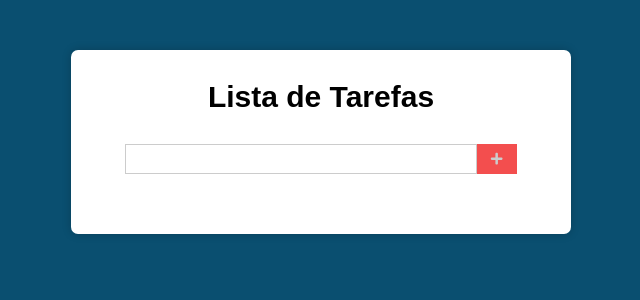
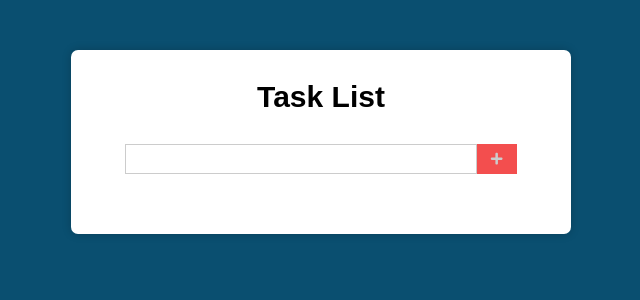
Before and after one commit to PADRAOGABRIEL/Lista-de-Tarefas, a React (Create React App) app: page / in a window 1280 px wide. Shown: the top 300 px of the page, without its empty margins (319-959 px from the left). Built offline with nearby package versions, Linux system fonts and the light colour scheme.

Commit message:
task list

```diff
--- a/src/components/Main.js
+++ b/src/components/Main.js
@@ -86,7 +86,7 @@ export default class Main extends Component {
 
     return (
       <div className="main">
-        <h1>Lista de Tarefas</h1>
+        <h1>Task List</h1>
 
         <Form
           handleSubmit={this.handleSubmit}
```
